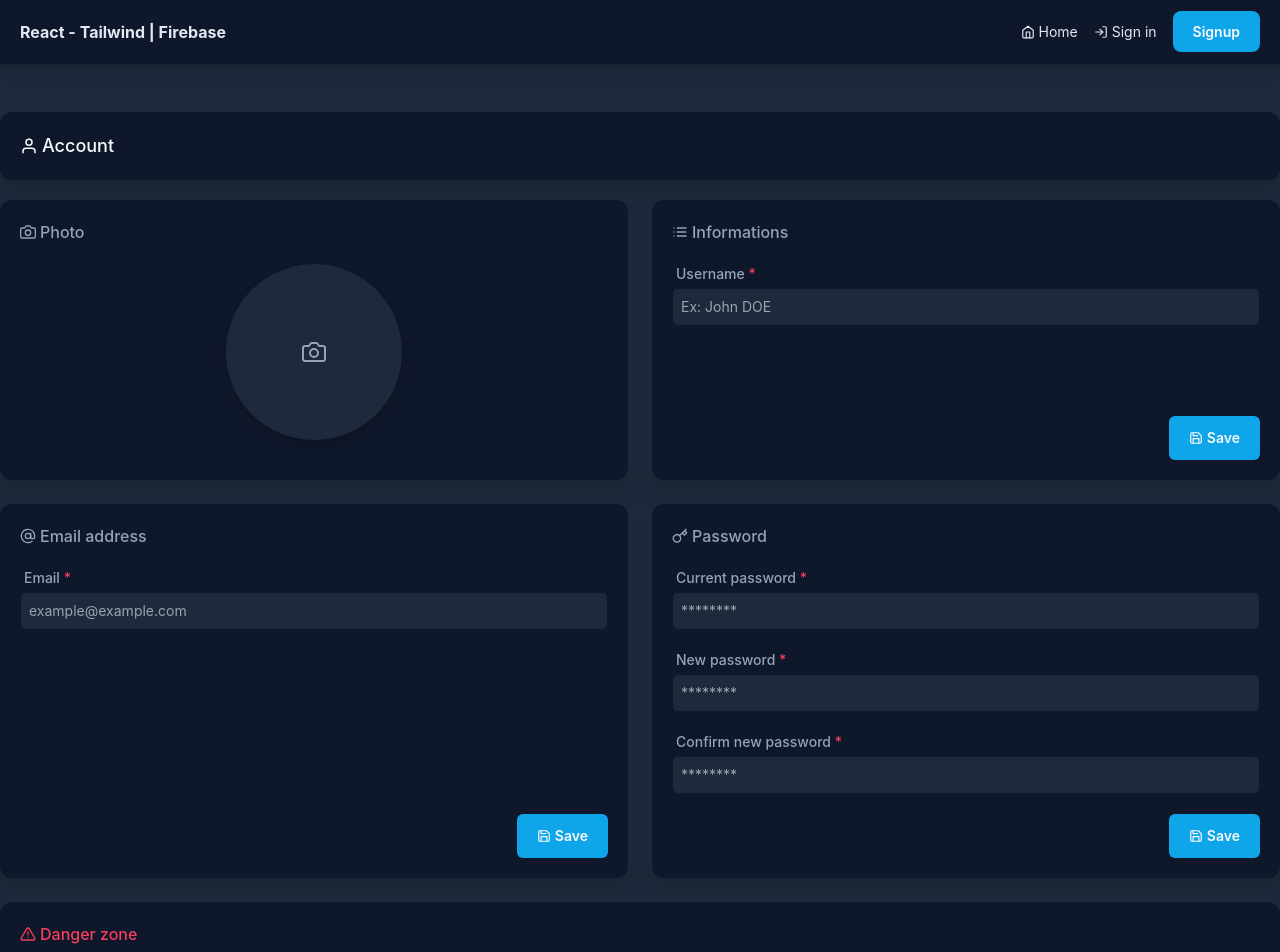
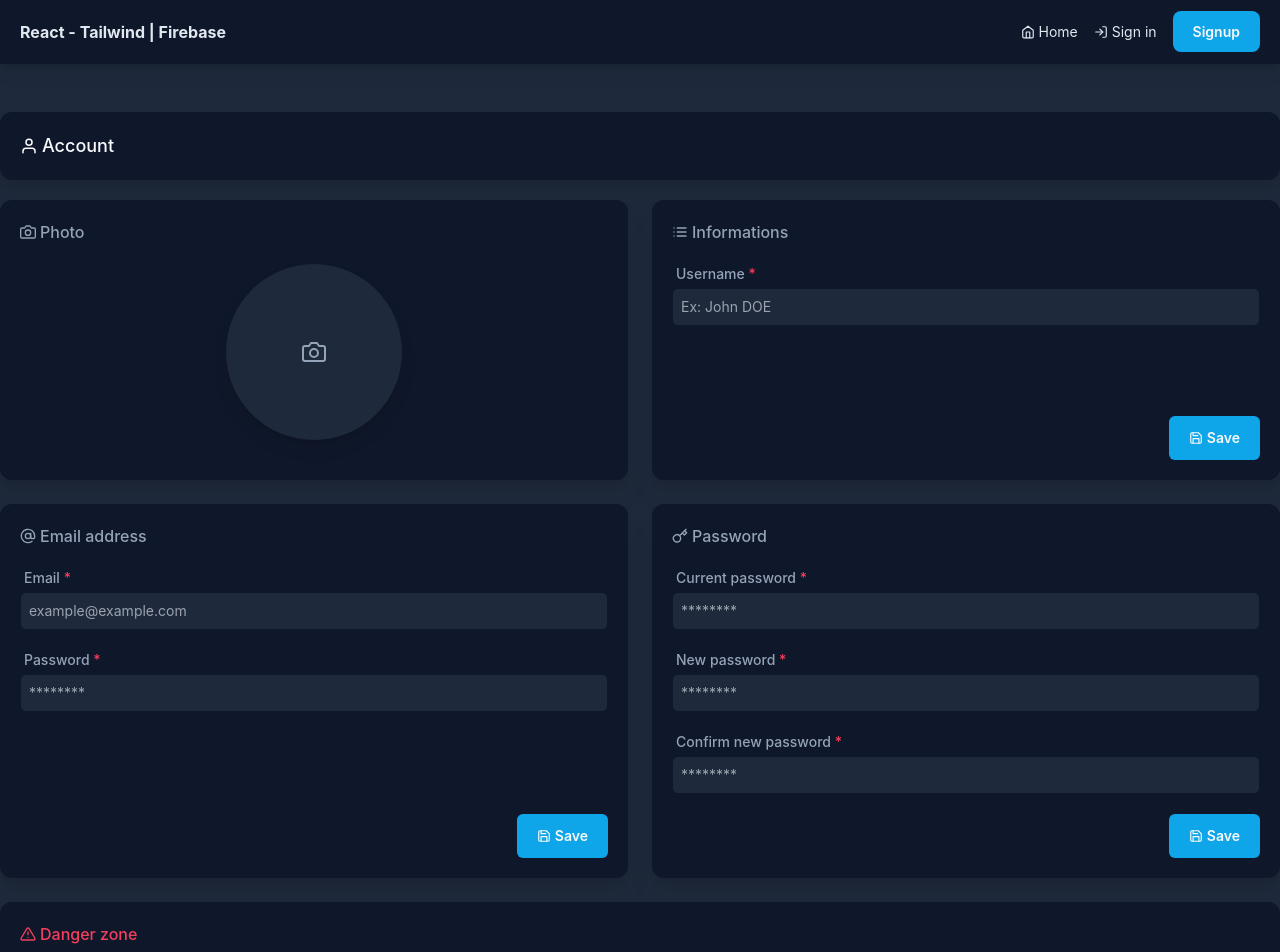
Before and after one commit to BryanBerger98/react-tailwind-firebase-starter, a React (Create React App) app: page /account in a window 1280 px wide. Shown: the top 952 px of the page. Built offline with nearby package versions, Linux system fonts and the light colour scheme; no server answers.

Commit message:
feat(account): add profile email update - v0.1.0

```diff
--- a/src/account/components/EditProfileEmail.jsx
+++ b/src/account/components/EditProfileEmail.jsx
@@ -1,20 +1,74 @@
-import { FiAtSign, FiSave } from 'react-icons/fi';
+import { useContext, useEffect, useState } from 'react';
+import { FiAtSign, FiSave, FiAlertCircle } from 'react-icons/fi';
+import { AuthContext } from '../../auth/context/AuthContext';
+import { Formik, Form, Field } from 'formik';
+import * as Yup from 'yup';
 
 function EditProfileEmail() {
+
+    const authContext = useContext(AuthContext);
+    const currentUser = authContext.currentUser;
+
+    const [profileEmailFormValues, setProfileEmailFormValues] = useState({
+        email: currentUser ? currentUser.email : '',
+        password: ''
+    });
+
+    const profileEmailFormSchema = Yup.object().shape({
+        email: Yup.string().email('Invalid email').required('Required'),
+        password: Yup.string().min(8, 'At least 8 characters').required('Required')
+    });
+
+    const handleSubmit = async (values) => {
+        authContext.updateCurrentUserEmail(values.email, values.password)
+        .catch(error => {
+            if (error.code === 'auth/wrong-password') {
+                return alert('Wrong email or password');
+            }
+            if (error.code === 'auth/email-already-in-use') {
+                return alert('A user is already registered with this email');
+            }
+            console.error(error.code, error.message);
+        });
+    };
+
+    useEffect(() => {
+        setProfileEmailFormValues({
+            email: currentUser ? currentUser.email : '',
+            password: ''
+        });
+    }, [currentUser]);
 
     return(
         <div className="bg-slate-900 drop-shadow-xl rounded-xl p-5 col-span-6 h-full flex flex-col">
             <h3 className="text-md font-medium flex items-center mb-5"><FiAtSign /><span className="ml-1">Email address</span></h3>
+            <Formik
+                initialValues={profileEmailFormValues}
+                validationSchema={profileEmailFormSchema}
+                onSubmit={handleSubmit}
+                enableReinitialize={true}
+            >
+                {({errors, touched}) => (
+                    <Form className='flex flex-col h-full'>
                         <div className='flex flex-col relative mb-5 text-sm'>
                             <label htmlFor="editProfileEmailInput" className="mb-1 ml-1 font-medium text-md">Email <span className="text-rose-500">*</span></label>
-                <input type="email" id="editProfileEmailInput" name="username" className="border border-slate-900 rounded-md p-2 text-slate-50 bg-slate-800" placeholder="example@example.com" />
+                            <Field type="email" id="editProfileEmailInput" name="email" className="border border-slate-900 rounded-md p-2 text-slate-50 bg-slate-800" placeholder="example@example.com" />
+                            {touched.email && errors.email && <span className='ml-2 flex items-center text-rose-500 absolute bottom-2 right-2'><span className='mr-1'>{errors.email}</span><FiAlertCircle /></span>}
+                        </div>
+                        <div className='flex flex-col relative mb-5 text-sm'>
+                            <label htmlFor="editProfileEmailPasswordInput" className="mb-1 ml-1 font-medium text-md">Password <span className="text-rose-500">*</span></label>
+                            <Field type="password" id="editProfileEmailPasswordInput" name="password" className="border border-slate-900 rounded-md p-2 text-slate-50 bg-slate-800" placeholder="********" />
+                            {touched.password && errors.password && <span className='ml-2 flex items-center text-rose-500 absolute bottom-2 right-2'><span className='mr-1'>{errors.password}</span><FiAlertCircle /></span>}
                         </div>
                         <div className="flex mt-auto">
-                <button type='button' className='px-5 py-3 bg-sky-500 text-slate-50 hover:bg-sky-400 rounded-md font-semibold ml-auto flex items-center text-sm'>
+                            <button type='submit' className='px-5 py-3 bg-sky-500 text-slate-50 hover:bg-sky-400 rounded-md font-semibold ml-auto flex items-center text-sm'>
                                 <FiSave />
                                 <span className='ml-1'>Save</span>
                             </button>
                         </div>
+                    </Form>
+                )}
+            </Formik>
         </div>
     );
 
--- a/src/auth/context/AuthContext.jsx
+++ b/src/auth/context/AuthContext.jsx
@@ -59,6 +59,7 @@ const AuthContextProvider = props => {
             setCurrentUser({...auth.currentUser});
             return auth.currentUser;
         } catch (error) {
+            console.error(error);
             throw error;
         }
     }
```
Lines whose indentation alone changed are shown as unchanged.
